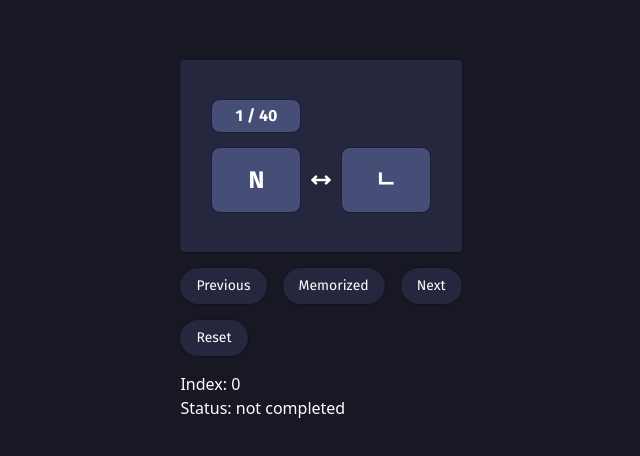
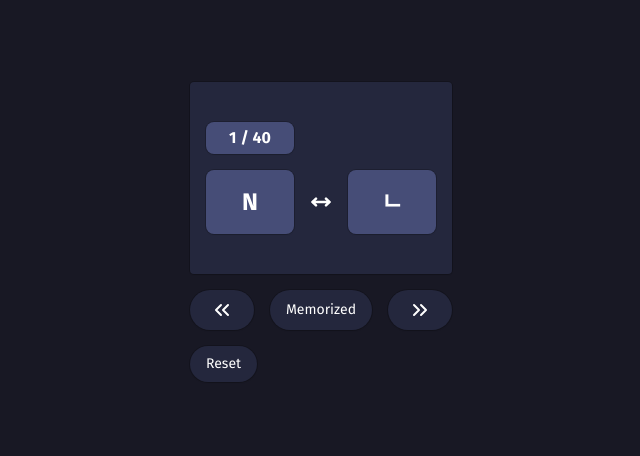
Before and after one commit to Yezo/learn-korean, a React (Vite) app: page / in a window 1280 px wide. Shown: the part 160-616 px from the top of the page, without its empty margins (319-959 px from the left). Built offline with nearby package versions, Linux system fonts and the light colour scheme.

Commit message:
fix: css styles

```diff
--- a/src/components/Button.tsx
+++ b/src/components/Button.tsx
@@ -1,15 +1,15 @@
 type Props = {
   handleClick: () => void
-  action: string
+  children?: React.ReactNode
 }
 
-export default function Button({ handleClick, action }: Props) {
+export default function Button({ handleClick, children }: Props) {
   return (
     <button
       onClick={handleClick}
-      className="bg-secondary px-4 py-2 ring-1 ring-black/20 shadow-sm rounded-full capitalize font-primary text-sm hover:bg-tertiary transition-colors"
+      className="bg-secondary px-4 py-2 ring-1 ring-black/20 shadow-sm rounded-full capitalize font-primary text-sm hover:bg-tertiary transition-colors min-w-[4rem] grid place-items-center"
     >
-      {action}
+      {children}
     </button>
   )
 }
--- a/src/components/Card.tsx
+++ b/src/components/Card.tsx
@@ -8,7 +8,7 @@ type Props = {
 
 export default function Card({ alphabet, index }: Props) {
   return (
-    <div className="bg-secondary ring-1 ring-black/20 shadow-sm rounded px-8 py-10 font-primary flex flex-col gap-4">
+    <div className="bg-secondary ring-1 ring-black/20 shadow-sm rounded px-4 py-10 font-primary flex flex-col gap-4">
       <Counter alphabet={alphabet} index={index} />
 
       <div className="flex items-center justify-between">
--- a/src/components/Counter.tsx
+++ b/src/components/Counter.tsx
@@ -9,8 +9,8 @@ type Props = {
 export default function Counter({ alphabet, index }: Props) {
   return (
     <div className="max-w-fit flex gap-1 items-center justify-center bg-tertiary rounded-lg px-4 py-1 font-primary font-bold ring-1 ring-black/20 shadow-sm select-none min-w-[5.5rem]">
-      <span className="">{index + 1}</span>
-      <span className="">/ {alphabet.length}</span>
+      <span>{index + 1}</span>
+      <span>/ {alphabet.length}</span>
     </div>
   )
 }
--- a/src/components/MemorizationTest.tsx
+++ b/src/components/MemorizationTest.tsx
@@ -30,16 +30,56 @@ export default function MemorizationTest({
         "NOTFOUND OR COMPLETED"
       )}
       <div className="flex gap-4 my-4">
-        <Button handleClick={handleDecrementIndex} action="Previous" />
-        <Button handleClick={handleMemorizeIndex} action="Memorized" />
-        <Button handleClick={handleIncrementIndex} action="Next" />
+        <Button handleClick={handleDecrementIndex}>
+          <LeftChevronSVG />
+        </Button>
+        <Button handleClick={handleMemorizeIndex}>Memorized</Button>
+        <Button handleClick={handleIncrementIndex}>
+          <RightChevronSVG />
+        </Button>
       </div>
 
       <div className="flex gap-4 my-4">
-        <Button handleClick={handleResetIndex} action="Reset" />
+        <Button handleClick={handleResetIndex}>Reset </Button>
       </div>
-      <div>Index: {index}</div>
-      <div>Status: {completed ? "completed" : "not completed"}</div>
     </div>
   )
 }
+
+const LeftChevronSVG = () => {
+  return (
+    <svg
+      xmlns="http://www.w3.org/2000/svg"
+      width="24"
+      height="24"
+      viewBox="0 0 24 24"
+      fill="none"
+      stroke="currentColor"
+      strokeWidth="2"
+      strokeLinecap="round"
+      strokeLinejoin="round"
+    >
+      <polyline points="11 17 6 12 11 7"></polyline>
+      <polyline points="18 17 13 12 18 7"></polyline>
+    </svg>
+  )
+}
+
+const RightChevronSVG = () => {
+  return (
+    <svg
+      xmlns="http://www.w3.org/2000/svg"
+      width="24"
+      height="24"
+      viewBox="0 0 24 24"
+      fill="none"
+      stroke="currentColor"
+      strokeWidth="2"
+      strokeLinecap="round"
+      strokeLinejoin="round"
+    >
+      <polyline points="13 17 18 12 13 7"></polyline>
+      <polyline points="6 17 11 12 6 7"></polyline>
+    </svg>
+  )
+}
```
